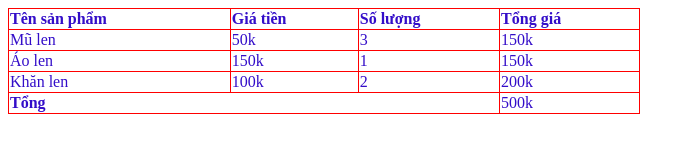
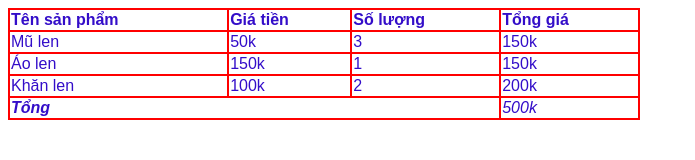
Before and after one commit to Toan-Luis/duan4, a plain HTML site: page table.html in a window 1280 px wide. Shown: the whole page, without its empty margins (0-695 px from the left). Drawn offline with Linux system fonts and the light colour scheme.

Commit message:
sửa lần 4

```diff
--- a/table.html
+++ b/table.html
@@ -1,30 +1,40 @@
 <!DOCTYPE html>
 <html lang="en">
+
 <head>
     <meta charset="UTF-8">
     <meta name="viewport" content="width=device-width, initial-scale=1.0">
     <title>Table</title>
     <style>
-        table
-        {
+        table {
             width: 50%;
             border-collapse: collapse;
-            font-size:medium;
-            color:rgb(51, 13, 201);
+            border-radius: 10px 10px 10px 10px;
+            font-family: Arial, Helvetica, sans-serif;
+            font-size: medium;
+            color: rgb(51, 13, 201);
         }
-        table,th,td
-        {
-            border: 1px solid red;
+
+        table,
+        th,
+        td {
+            border: 2px solid red;
         }
-        th
-        {
+
+        #Đềmục {
             text-align: left;
+        }
+
+        #Tổng {
+            text-align: left;
+            font-style: italic;
         }
     </style>
 </head>
+
 <body>
     <table>
-        <tr>
+        <tr id="Đềmục">
             <th>Tên sản phẩm</th>
             <th>Giá tiền</th>
             <th>Số lượng</th>
@@ -48,10 +58,11 @@
             <td>2</td>
             <td>200k</td>
         </tr>
-        <tr>
+        <tr id="Tổng">
             <th colspan="3" style="text-align:left;">Tổng</th>
             <td>500k</td>
         </tr>
     </table>
 </body>
+
 </html>
```
